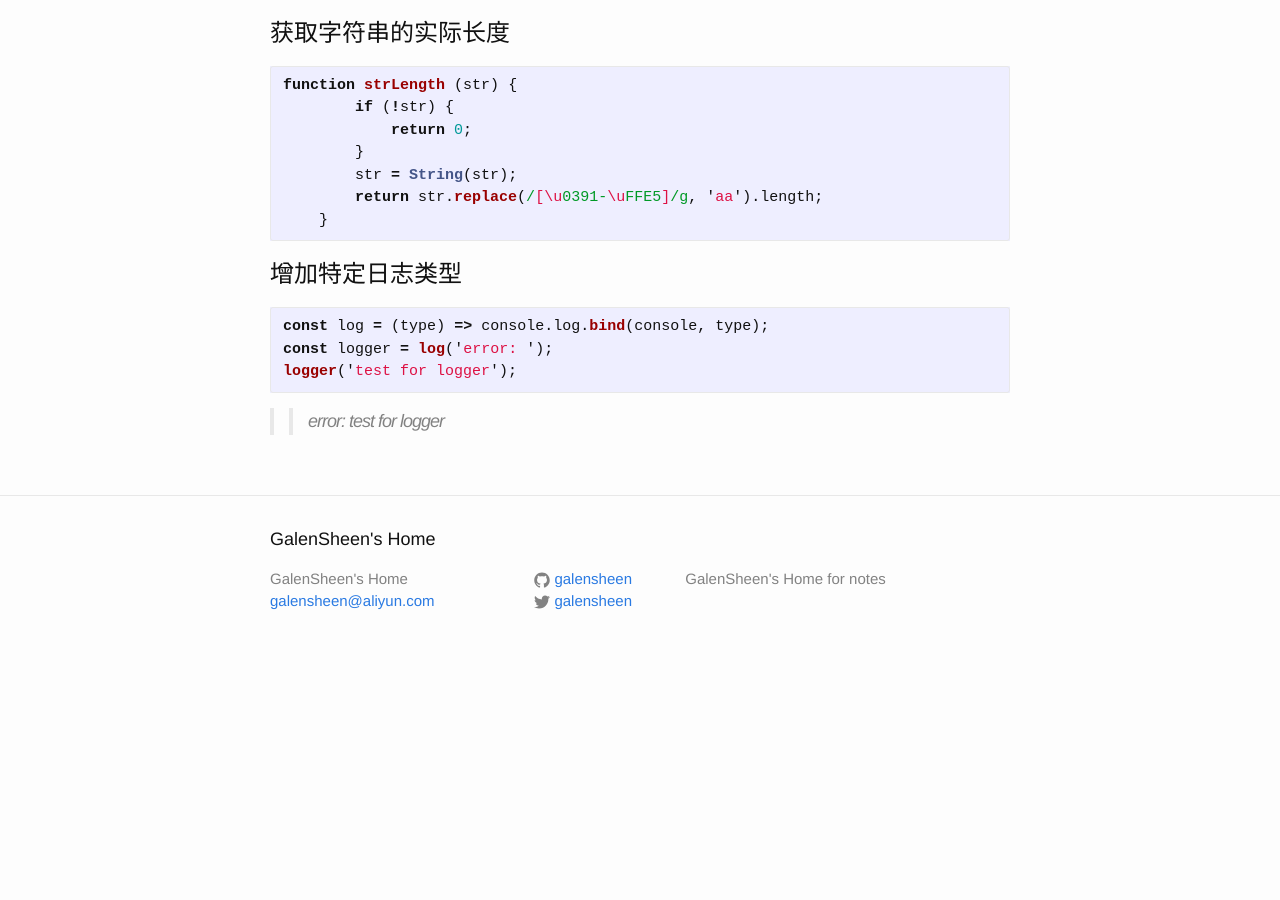
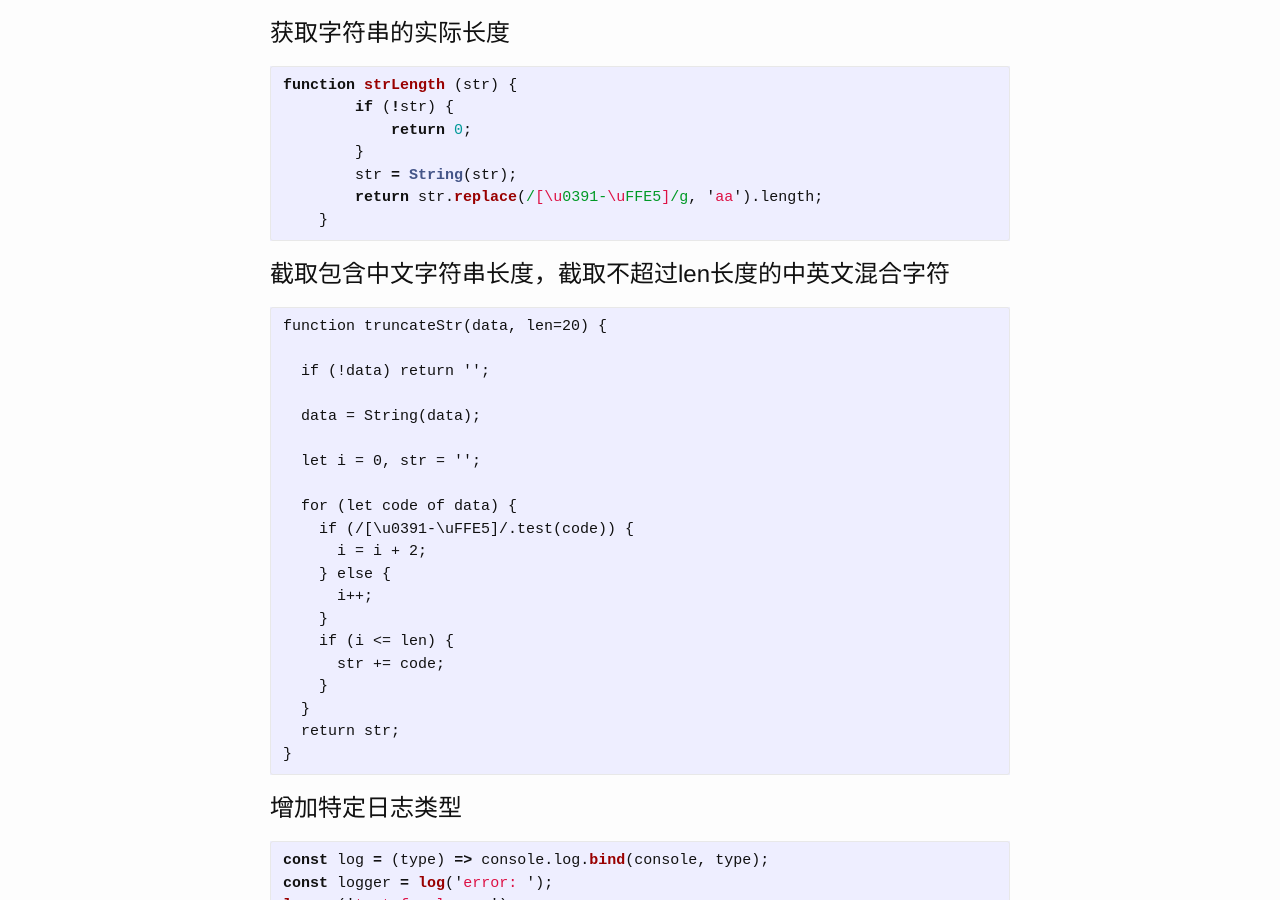
Before and after one commit to galensheen/galensheen.github.io, a Jekyll site: the page built from _posts/tattle/2017-01-15-js-note.md, in a window 1280 px wide and 900 px high, scrolled down 2872 px. Built offline with Jekyll 4.4.1, drawn with Linux system fonts in a browser that asks for light colours; our own code applies the rules of GitHub Pages for plain Markdown files; before the commit the page ends 3545 px from its top, so only the background shows below that.

Commit message:
增加截取包含中英文混合字符串不超过指定长度的最长字符串

````diff
--- a/_posts/tattle/2017-01-15-js-note.md
+++ b/_posts/tattle/2017-01-15-js-note.md
@@ -135,6 +135,30 @@ function strLength (str) {
     }
 ```
 
+# 截取包含中文字符串长度，截取不超过len长度的中英文混合字符
+```
+function truncateStr(data, len=20) {
+
+  if (!data) return '';
+
+  data = String(data);
+
+  let i = 0, str = '';
+
+  for (let code of data) {
+    if (/[\u0391-\uFFE5]/.test(code)) {
+      i = i + 2;
+    } else {
+      i++;
+    }
+    if (i <= len) {
+      str += code;
+    }
+  }
+  return str;
+}
+```
+
 # 增加特定日志类型
 ```javascript
 const log = (type) => console.log.bind(console, type);
````
